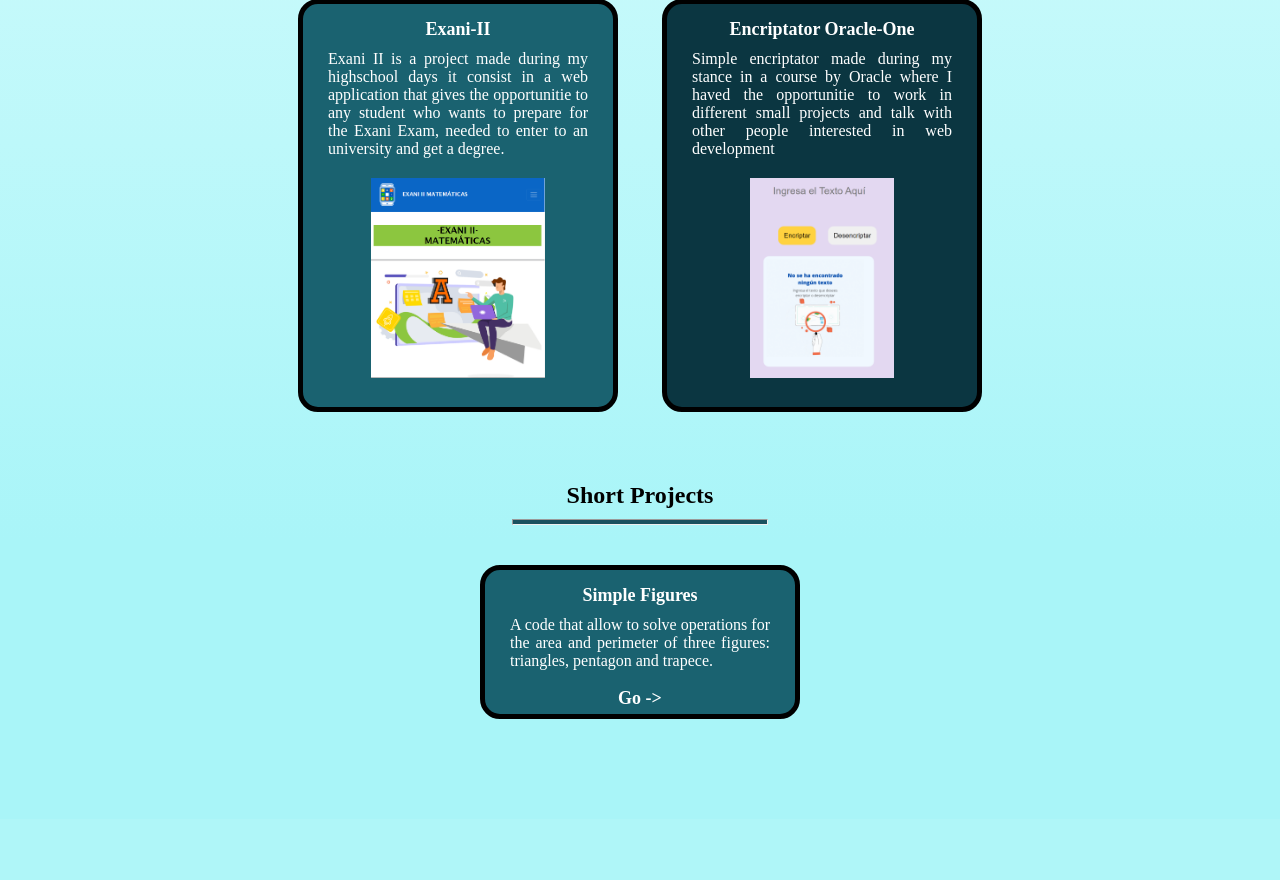
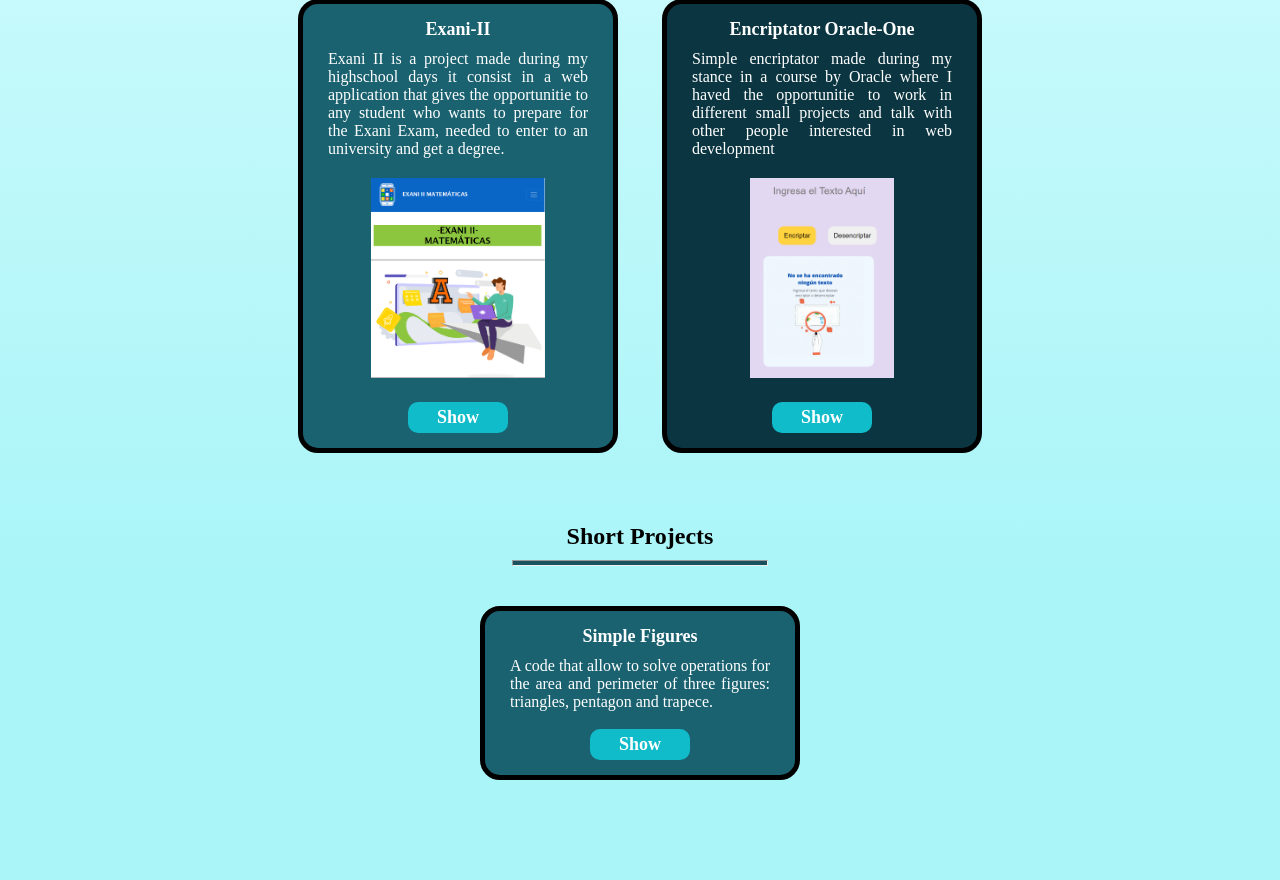
Before and after one commit to SourceRn/SourceRn.github.io, a PHP site: page / in a window 1280 px wide. Shown: the part 1032-1912 px from the top of the page. Before the commit the page ends 1751 px from the top, so only its background shows below. Run offline with PHP 8.4, Linux system fonts and the light colour scheme.

Commit message:
Buttons to redirect to the projects haved been added

```diff
--- a/index.html
+++ b/index.html
@@ -43,6 +43,11 @@
                     <a href="./src/public/Proyectos/Exani-II-Matematicas-master/index.html">
                         <img class="project_img" src="./src/assets/images/exaniProject.png" height="200px" alt="exani">
                     </a>
+                    <div class="button">
+                        <a class="button_link" href="./src/public/Proyectos/Exani-II-Matematicas-master/index.html">
+                            Show
+                        </a>
+                    </div>
                 </li>
                 <li class="project_list_element" id="second">
                     <p class="title">Encriptator Oracle-One</p>
@@ -55,6 +60,11 @@
                     <a href="./src/public/Proyectos/encript_oracleOne/inicio.html">
                         <img class="project_img" src="./src/assets/images/encriptatorProject.png" height="200px" alt="encriptator">
                     </a>
+                    <div class="button">
+                        <a class="button_link" href="./src/public/Proyectos/encript_oracleOne/inicio.html">
+                            Show
+                        </a>
+                    </div>
                 </li>
             </ul>
         </div>
@@ -75,7 +85,11 @@
                         and trapece.
                     </p>
                     <br>
-                    <a class="link_shortProjects" href="./src/public/codes/Figuras/index.html">Go -></a>
+                    <div class="button">
+                        <a class="button_link" href="./src/public/codes/Figuras/index.html">
+                            Show
+                        </a>
+                    </div>
                 </li>
             </ul>
         </div>
--- a/src/assets/index.css
+++ b/src/assets/index.css
@@ -8,6 +8,8 @@
     --separator-background-color: #1a515f;
     --border_projects_background-color: black;
     --project_description-font-color: white;
+    --button-color: #10bcca;
+    --button_hover-color: #1096aa;
 }
 
 * {
@@ -97,3 +99,21 @@ body {
 .project_img {
     margin: 20px;
 }
+.button {
+    display: flex;
+    background-color: var(--button-color);
+    width: 100px;
+    border-radius: 10px;
+    transition: all .5s;
+    margin-bottom: 10px;
+}
+.button:hover {
+    background-color: var(--button_hover-color);
+}
+.button_link {
+    text-decoration: none;
+    padding: 5px;
+    color: white;
+    font-weight: bold;
+    font-size: 18px;
+}
```
